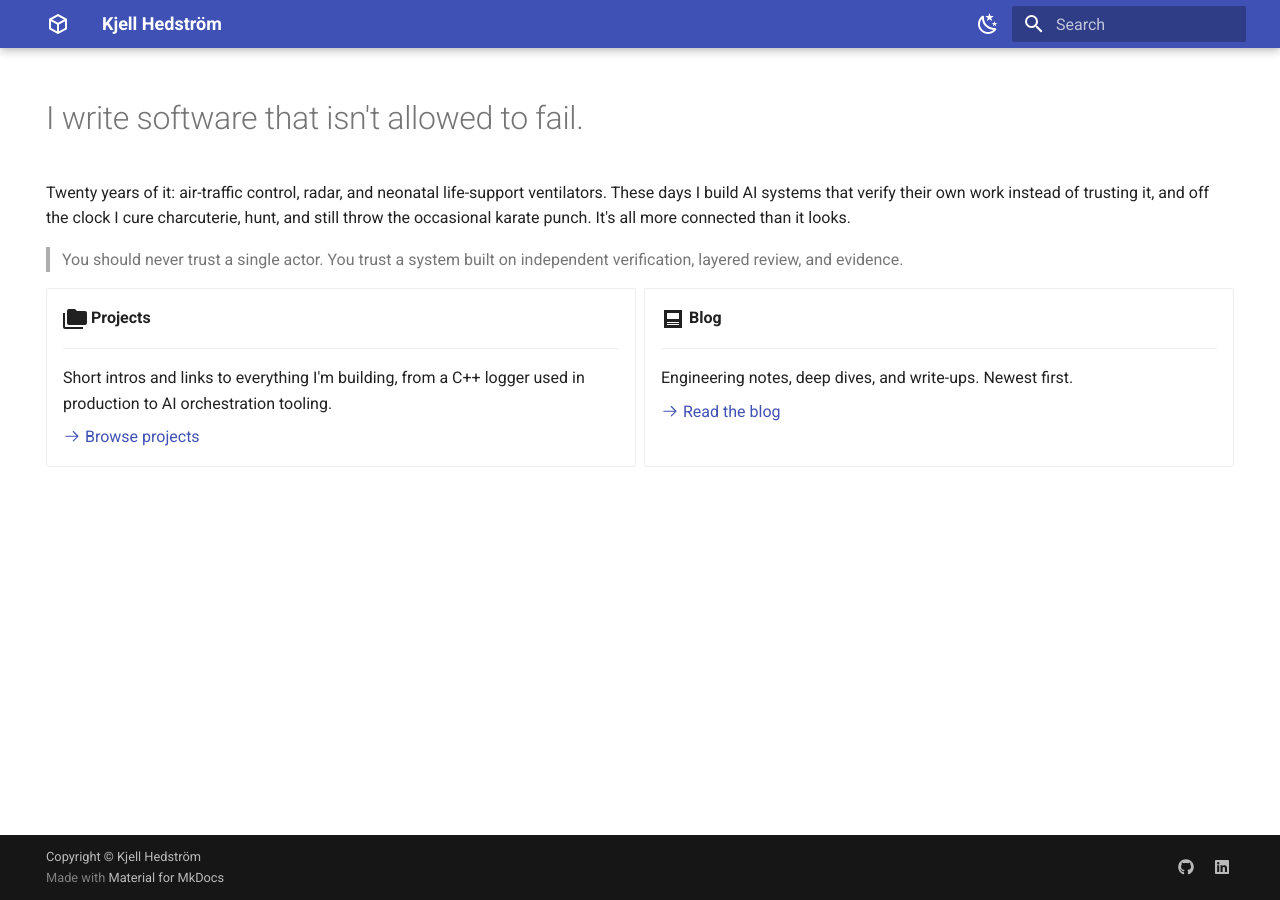
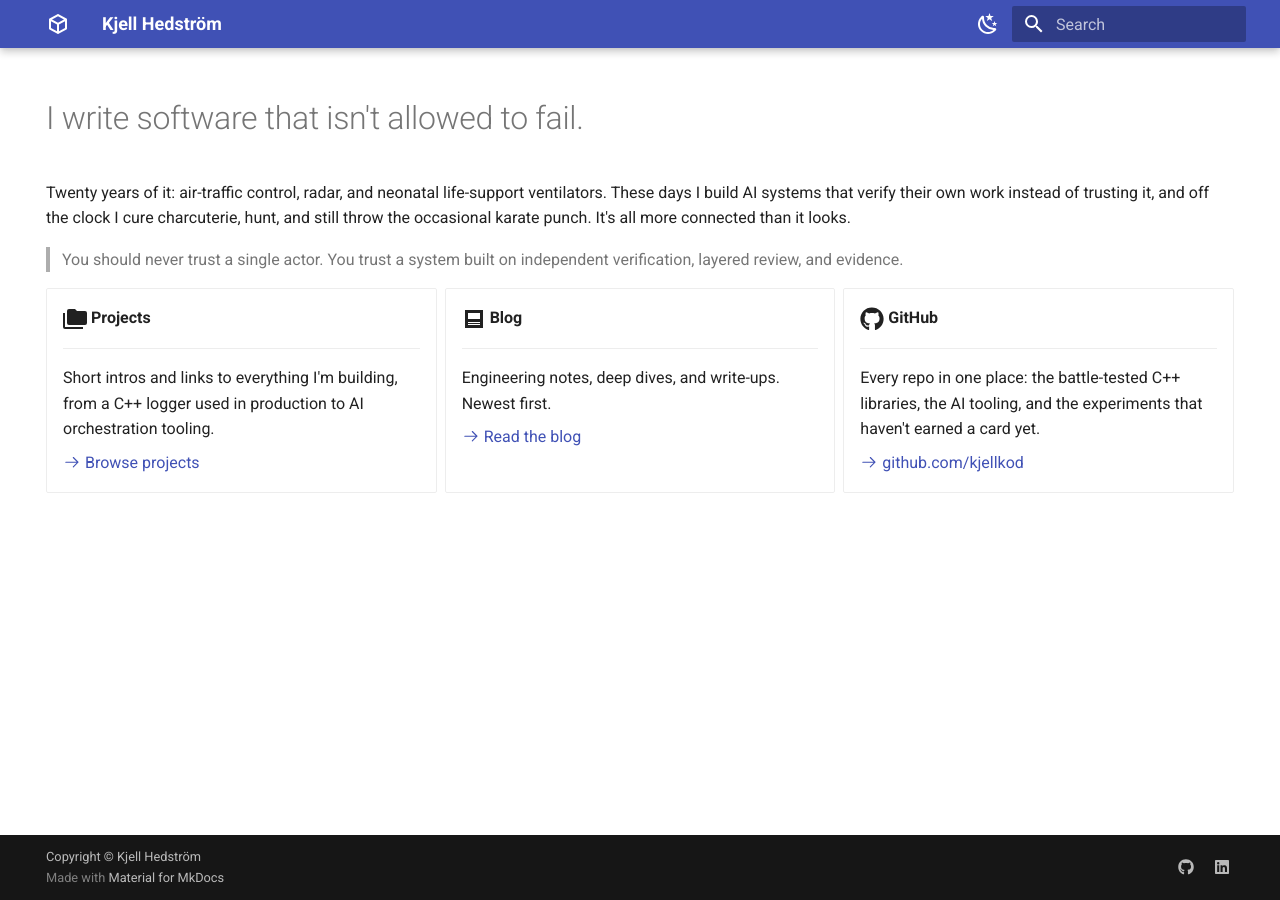
Before and after one commit to KjellKod/kjellkod.github.io, an MkDocs documentation site: the page built from docs/index.md, in a window 1280 px wide. Built offline with MkDocs 1.6.1 and Material for MkDocs 9.7.7, drawn with Linux system fonts in a browser that asks for light colours.

Commit message:
Add GitHub profile card to landing page; tidy hero wrap

```diff
--- a/docs/index.md
+++ b/docs/index.md
@@ -7,10 +7,9 @@ hide:
 # I write software that isn't allowed to fail.
 
 Twenty years of it: air-traffic control, radar, and neonatal life-support
-ventilators. These
-days I build AI systems that verify their own work instead of trusting it, and
-off the clock I cure charcuterie, hunt, and still throw the occasional karate
-punch. It's all more connected than it looks.
+ventilators. These days I build AI systems that verify their own work instead of
+trusting it, and off the clock I cure charcuterie, hunt, and still throw the
+occasional karate punch. It's all more connected than it looks.
 
 > You should never trust a single actor. You trust a system built on independent
 > verification, layered review, and evidence.
@@ -34,4 +33,13 @@ punch. It's all more connected than it looks.
 
     [:octicons-arrow-right-24: Read the blog](blog/index.md)
 
+-   :fontawesome-brands-github:{ .lg .middle } __GitHub__
+
+    ---
+
+    Every repo in one place: the battle-tested C++ libraries, the AI tooling, and
+    the experiments that haven't earned a card yet.
+
+    [:octicons-arrow-right-24: github.com/kjellkod](https://github.com/kjellkod)
+
 </div>
```
